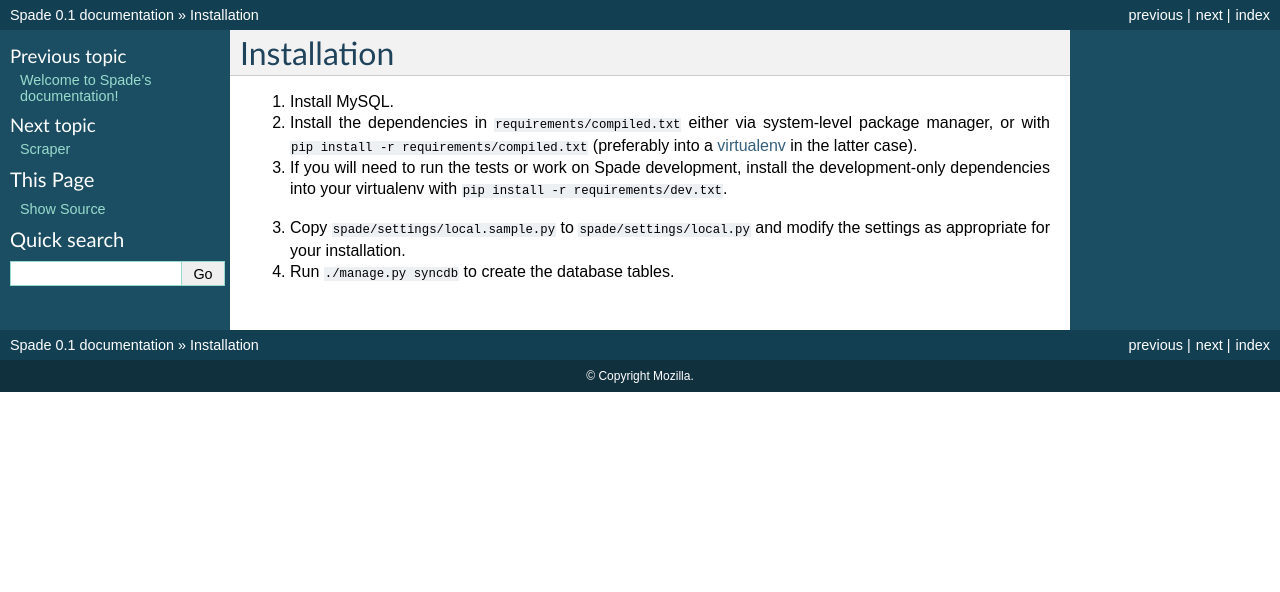
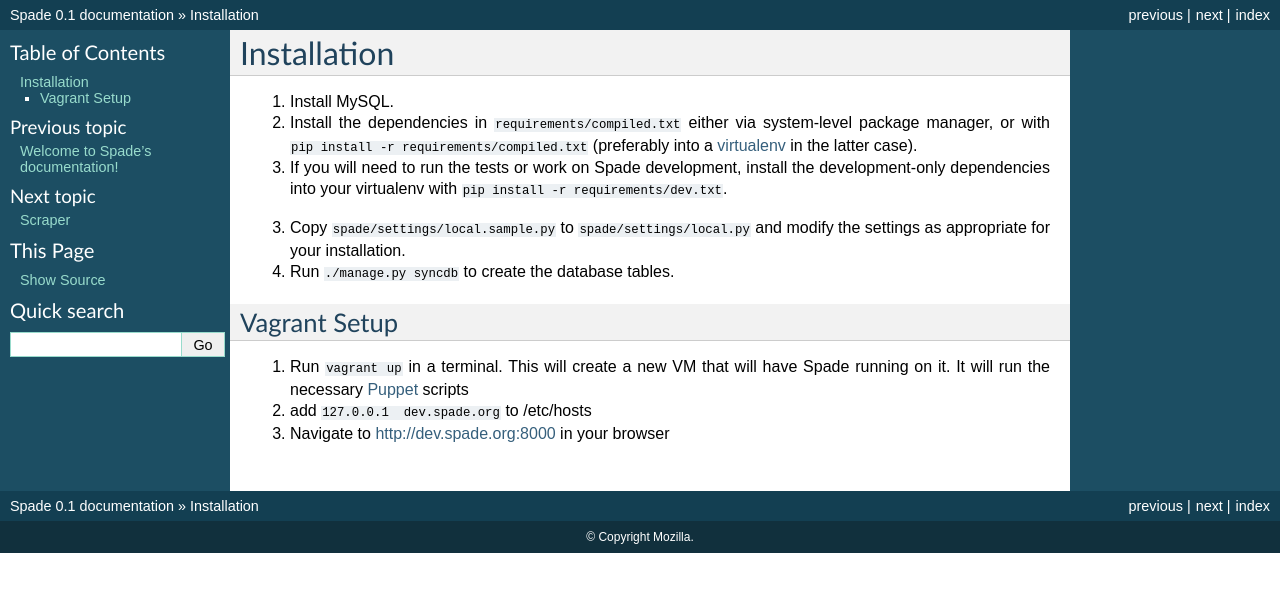
Before and after one commit to mozilla/spade, a Sphinx documentation site: the page built from docs/installation.rst, in a window 1280 px wide. Shown: the top 592 px of the page. Built offline with Sphinx 7.4.7, drawn with Linux system fonts in a browser that asks for light colours.

Commit message:
Bug 799244: add puppet scripts for Spade

```diff
--- a/docs/installation.rst
+++ b/docs/installation.rst
@@ -17,4 +17,15 @@
 
 4. Run ``./manage.py syncdb`` to create the database tables.
 
+Vagrant Setup
+-------------
+
+1. Run ``vagrant up`` in a terminal. This will create a new VM that will have
+   Spade running on it. It will run the necessary `Puppet`_ scripts
+
+2. add ``127.0.0.1  dev.spade.org`` to /etc/hosts
+
+3. Navigate to http://dev.spade.org:8000 in your browser
+
 .. _virtualenv: http://www.virtualenv.org
+.. _Puppet: http://puppetlabs.com/
--- /dev/null
+++ b/vagrantconfig.yaml
@@ -0,0 +1,5 @@
+# Default config for Vagrant
+
+# Don't change this; use vagrantconfig_local.yaml to override these
+# settings instead.
+nfs: false
```
Also changed, not shown: 10 other files.
